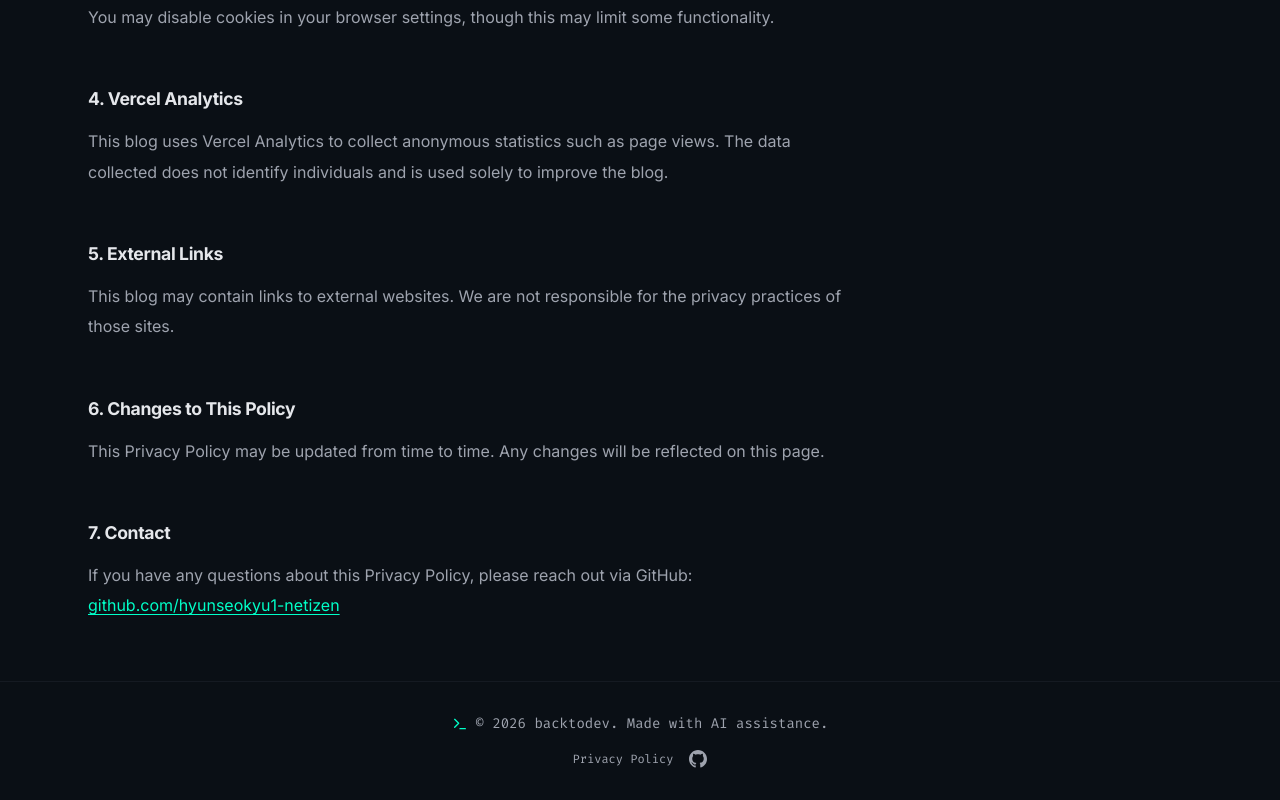
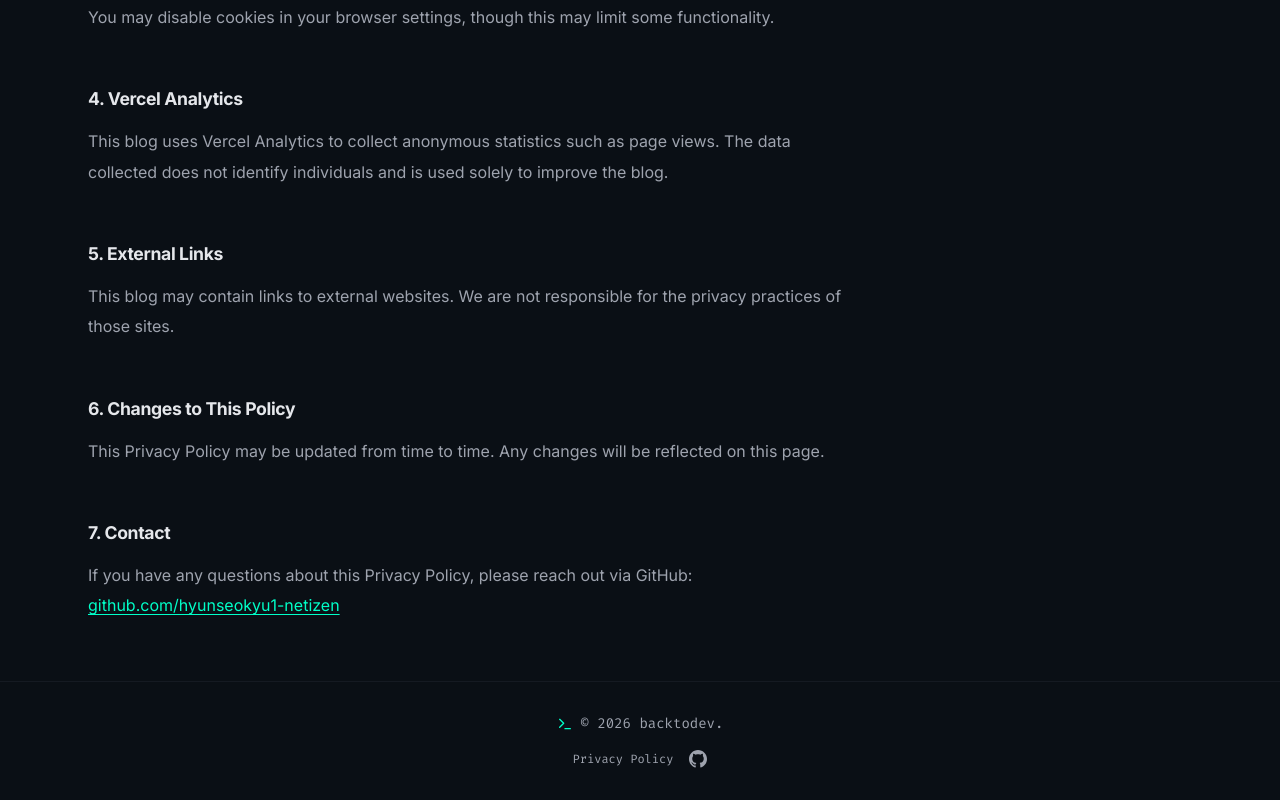
Before and after one commit to hyunseokyu1-netizen/backtodev, a Next.js app: page /en/privacy in a window 1280 px wide. Shown: the part 856-1656 px from the top of the page. Built offline with nearby package versions, Linux system fonts and the light colour scheme.

Commit message:
fix: 푸터 AI assistance 문구 제거

```diff
--- a/app/[locale]/layout.tsx
+++ b/app/[locale]/layout.tsx
@@ -98,7 +98,7 @@ export default async function LocaleLayout({
                   <svg width="16" height="16" viewBox="0 0 24 24" fill="none" stroke="hsl(var(--primary))" strokeWidth="2" strokeLinecap="round" strokeLinejoin="round">
                     <polyline points="4 17 10 11 4 5"/><line x1="12" y1="19" x2="20" y2="19"/>
                   </svg>
-                  <span>© {new Date().getFullYear()} backtodev. Made with AI assistance.</span>
+                  <span>© {new Date().getFullYear()} backtodev.</span>
                 </div>
                 <div className="flex items-center gap-4" style={{ color: "hsl(var(--muted-foreground))" }}>
                   <a href="/privacy" className="text-xs transition-colors hover:text-white" style={{ fontFamily: "var(--font-mono), monospace" }}>
```
